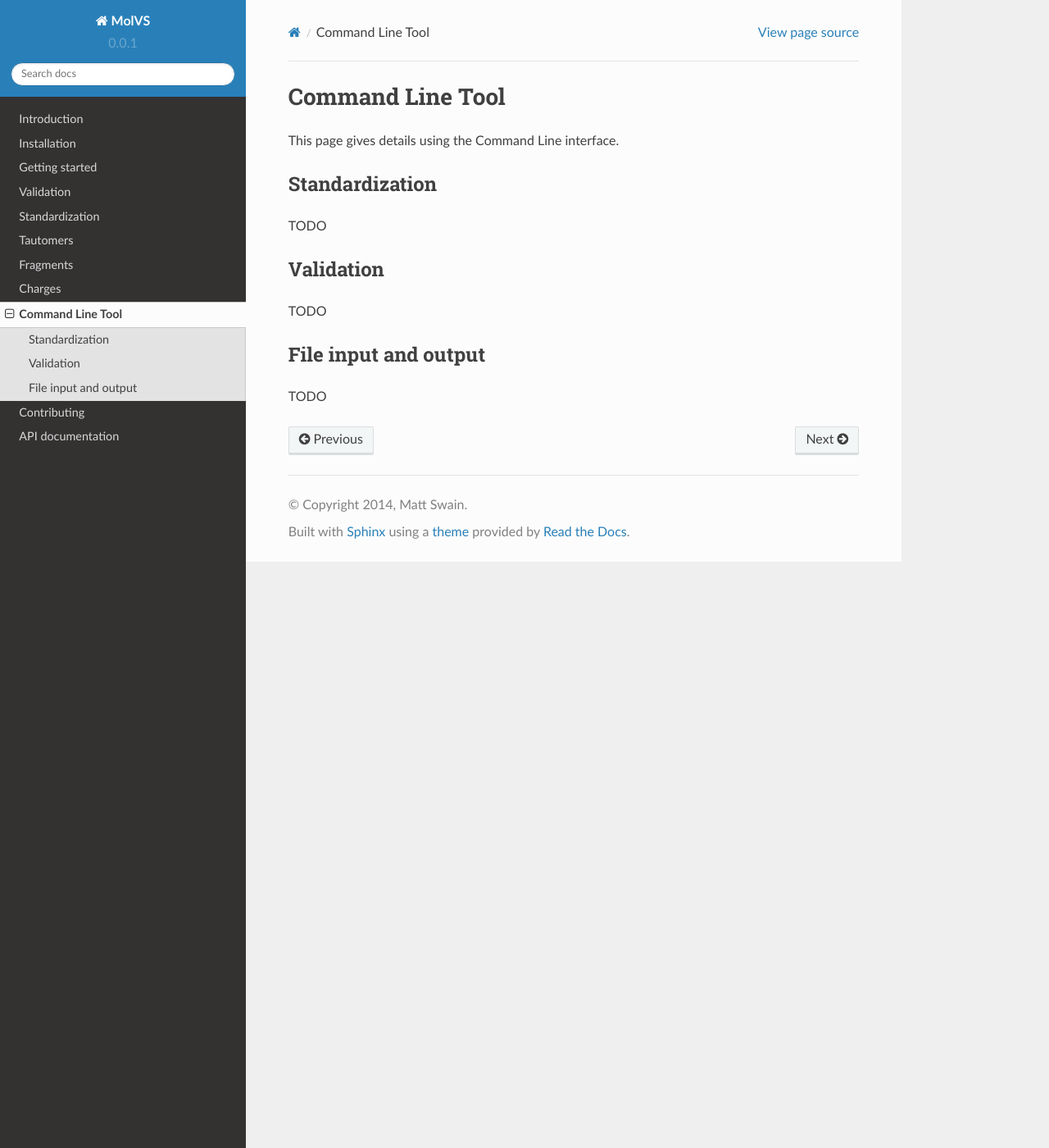
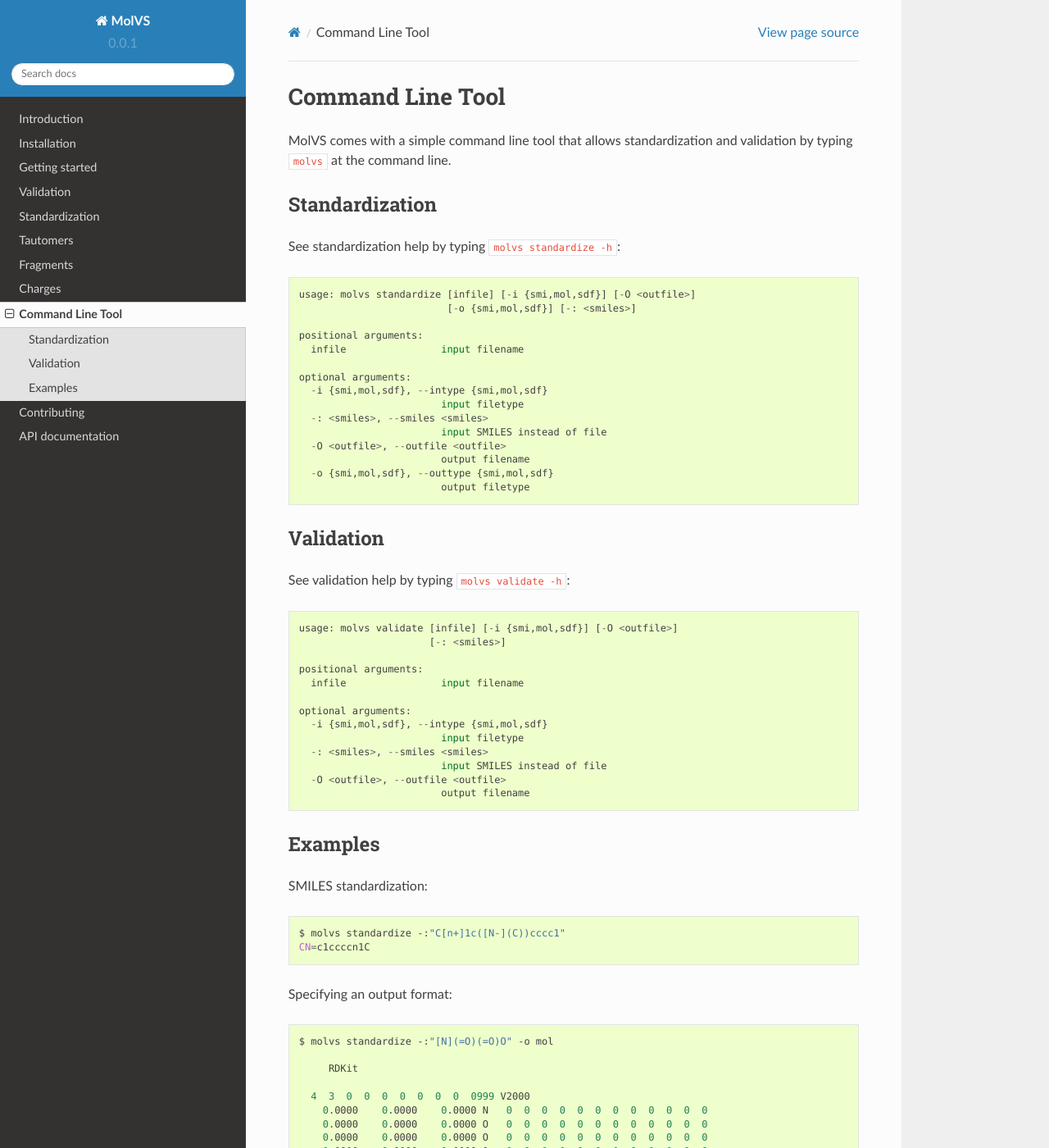
Before and after one commit to mcs07/MolVS, a Sphinx documentation site: the page built from docs/source/guide/cli.rst, in a window 1280 px wide and 1400 px high. Shown: the whole window at 82% size. Built offline with Sphinx 7.4.7 and the Read the Docs theme 2.0.0, drawn with Linux system fonts in a browser that asks for light colours; some of the changed text lies outside the part shown.

Commit message:
Improve command line interface

```diff
--- a/CONTRIBUTING.rst
+++ b/CONTRIBUTING.rst
@@ -67,7 +67,7 @@
 - Try and include tests that cover your changes.
 - Try to write `good commit messages`_.
 - Consider `squashing your commits`_ with rebase.
-- Read the GitHub help page on `Using pull requests`_
+- Read the GitHub help page on `Using pull requests`_.
 
 .. _`Issue Tracker`: https://github.com/mcs07/MolVS/issues
 .. _`source code`: https://github.com/mcs07/MolVS
--- a/docs/source/guide/cli.rst
+++ b/docs/source/guide/cli.rst
@@ -5,20 +5,113 @@
 
 .. sectionauthor:: Matt Swain <m.swain@me.com>
 
-This page gives details using the Command Line interface.
-
+MolVS comes with a simple command line tool that allows standardization and validation by typing ``molvs`` at the
+command line.
 
 Standardization
 ---------------
 
-TODO
+See standardization help by typing ``molvs standardize -h``::
+
+    usage: molvs standardize [infile] [-i {smi,mol,sdf}] [-O <outfile>]
+                             [-o {smi,mol,sdf}] [-: <smiles>]
+
+    positional arguments:
+      infile                input filename
+
+    optional arguments:
+      -i {smi,mol,sdf}, --intype {smi,mol,sdf}
+                            input filetype
+      -: <smiles>, --smiles <smiles>
+                            input SMILES instead of file
+      -O <outfile>, --outfile <outfile>
+                            output filename
+      -o {smi,mol,sdf}, --outtype {smi,mol,sdf}
+                            output filetype
+
+
+
 
 Validation
 ----------
 
-TODO
+See validation help by typing ``molvs validate -h``::
 
-File input and output
----------------------
+    usage: molvs validate [infile] [-i {smi,mol,sdf}] [-O <outfile>]
+                          [-: <smiles>]
 
-TODO
+    positional arguments:
+      infile                input filename
+
+    optional arguments:
+      -i {smi,mol,sdf}, --intype {smi,mol,sdf}
+                            input filetype
+      -: <smiles>, --smiles <smiles>
+                            input SMILES instead of file
+      -O <outfile>, --outfile <outfile>
+                            output filename
+
+
+Examples
+--------
+
+SMILES standardization:
+
+.. code-block:: bash
+
+    $ molvs standardize -:"C[n+]1c([N-](C))cccc1"
+    CN=c1ccccn1C
+
+Specifying an output format:
+
+.. code-block:: bash
+
+    $ molvs standardize -:"[N](=O)(=O)O" -o mol
+
+         RDKit
+
+      4  3  0  0  0  0  0  0  0  0999 V2000
+        0.0000    0.0000    0.0000 N   0  0  0  0  0  0  0  0  0  0  0  0
+        0.0000    0.0000    0.0000 O   0  0  0  0  0  0  0  0  0  0  0  0
+        0.0000    0.0000    0.0000 O   0  0  0  0  0  0  0  0  0  0  0  0
+        0.0000    0.0000    0.0000 O   0  0  0  0  0  0  0  0  0  0  0  0
+      1  2  1  0
+      1  3  2  0
+      1  4  1  0
+    M  CHG  2   1   1   2  -1
+    M  END
+
+Using stdin:
+
+.. code-block:: bash
+
+    $ echo "C[n+]1c([N-](C))cccc1" | molvs standardize
+    CN=c1ccccn1C
+
+Specifying an input file:
+
+.. code-block:: bash
+
+    $ molvs standardize example.mol
+    CN=c1ccccn1C
+
+Specifying an output file:
+
+.. code-block:: bash
+
+    $ molvs standardize example.mol -O output.smi
+    $ molvs standardize example.mol -O output.mol
+    $ molvs standardize example.mol -O output -o mol
+
+Logging validations to stdout:
+
+.. code-block:: bash
+
+    $ molvs validate -:"O=C([O-])c1ccccc1"
+    INFO: [NeutralValidation] Not an overall neutral system (-1)
+
+Logging validations to a file:
+
+.. code-block:: bash
+
+    $ molvs validate -:"O=C([O-])c1ccccc1" -O logs.txt
```
Also changed, not shown: 1 other file.
